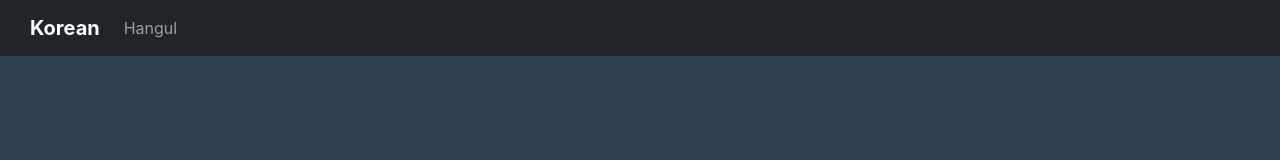
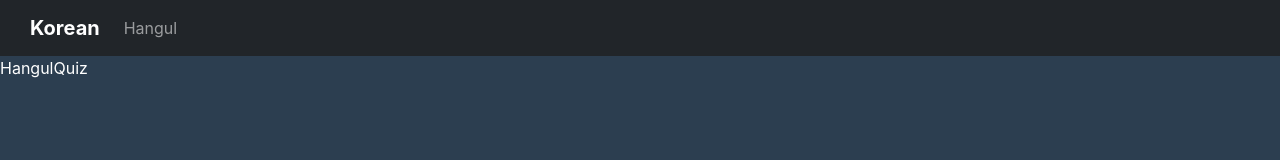
Before and after one commit to Asif-Dev-Fr/Korean-Language, a React (Create React App) app: page /quiz/hangul in a window 1280 px wide. Before the commit this address had no page. Shown: the top 160 px of the page. Built offline with nearby package versions, Linux system fonts and the light colour scheme.

Commit message:
new page

```diff
--- a/src/App.js
+++ b/src/App.js
@@ -3,6 +3,7 @@ import { BrowserRouter as Router, Routes, Route } from "react-router-dom";
 import Homepage from "./pages/homepage/Homepage";
 import NavbarComponent from "./components/NavbarComponent";
 import Hangul from "./pages/hangul/Hangul";
+import HangulQuiz from "./pages/quizz/HangulQuiz";
 
 function App() {
   return (
@@ -12,6 +13,8 @@ function App() {
         <Routes>
           <Route path="/" element={<Homepage />} />
           <Route path="/hangul" element={<Hangul />} />
+          <Route path="/quiz/hangul" element={<HangulQuiz />} />
+
         </Routes>
       </Router>
     </div>
--- /dev/null
+++ b/src/pages/quizz/HangulQuiz.jsx
@@ -0,0 +1,9 @@
+import React from 'react'
+
+const HangulQuiz = () => {
+  return (
+    <div>HangulQuiz</div>
+  )
+}
+
+export default HangulQuiz
```
